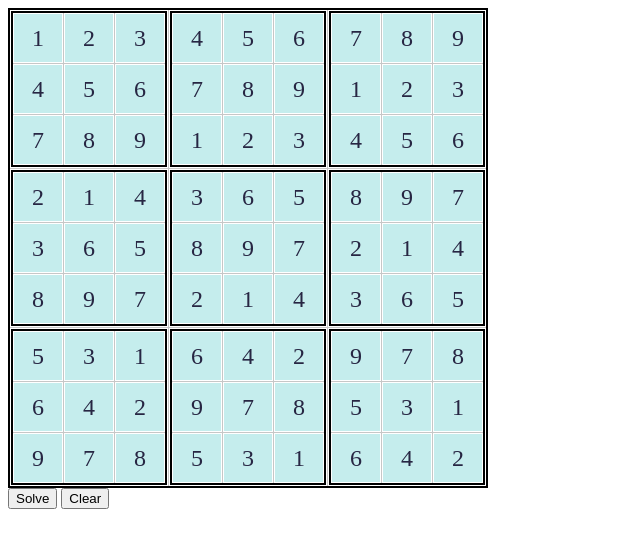
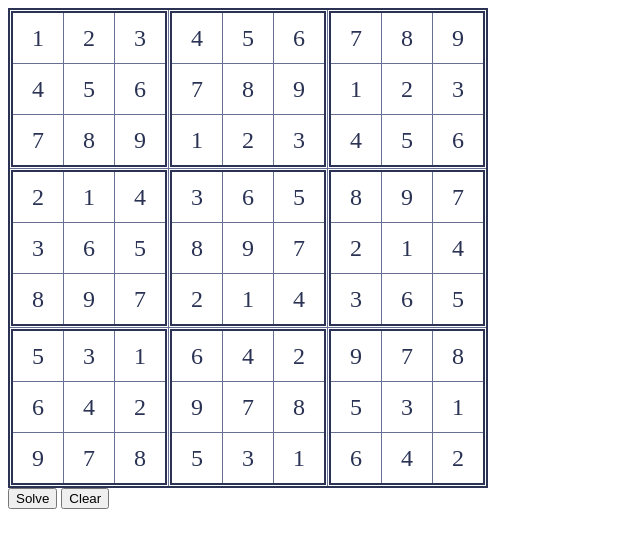
Before and after one commit to adxmb/sudoku-solver, a plain HTML site: page index.html in a window 1280 px wide. Both pictures are taken after a click on the button "Solve". Shown: the whole page, without its empty margins (0-640 px from the left). Drawn offline with Linux system fonts and the light colour scheme.

Commit message:
Updating palette

```diff
--- a/solver.js
+++ b/solver.js
@@ -20,10 +20,11 @@ function readBoard() {
       let cell = document.getElementById(i + "" + j);
       if (cell.value === "") {
         board[i][j] = 0;
-        cell.style.backgroundColor = "#c5eded";
+        cell.style.backgroundColor = "#ffffff";
       } else {
         board[i][j] = parseInt(cell.value);
-        cell.style.backgroundColor = "#fefcbf";
+        cell.style.backgroundColor = "#2b3355";
+        cell.style.color = "#ffffff";
       }
       cell.setAttribute("disabled", "true");
     }
--- a/style.css
+++ b/style.css
@@ -1,18 +1,18 @@
 table {
-  border: 2px solid #000000;
+  border: 2px solid #2b3355;
   border-collapse: collapse;
   border-spacing: 0;
 }
 
 td {
-  border: 1px solid #c7c7c7;
+  border: 1px solid #676f92;
   text-align: center;
   vertical-align: middle;
   border-spacing: 0;
 }
 
 input {
-  color: #272643;
+  color: #2b3355;
   padding: 0;
   border: 0;
   text-align: center;
```
